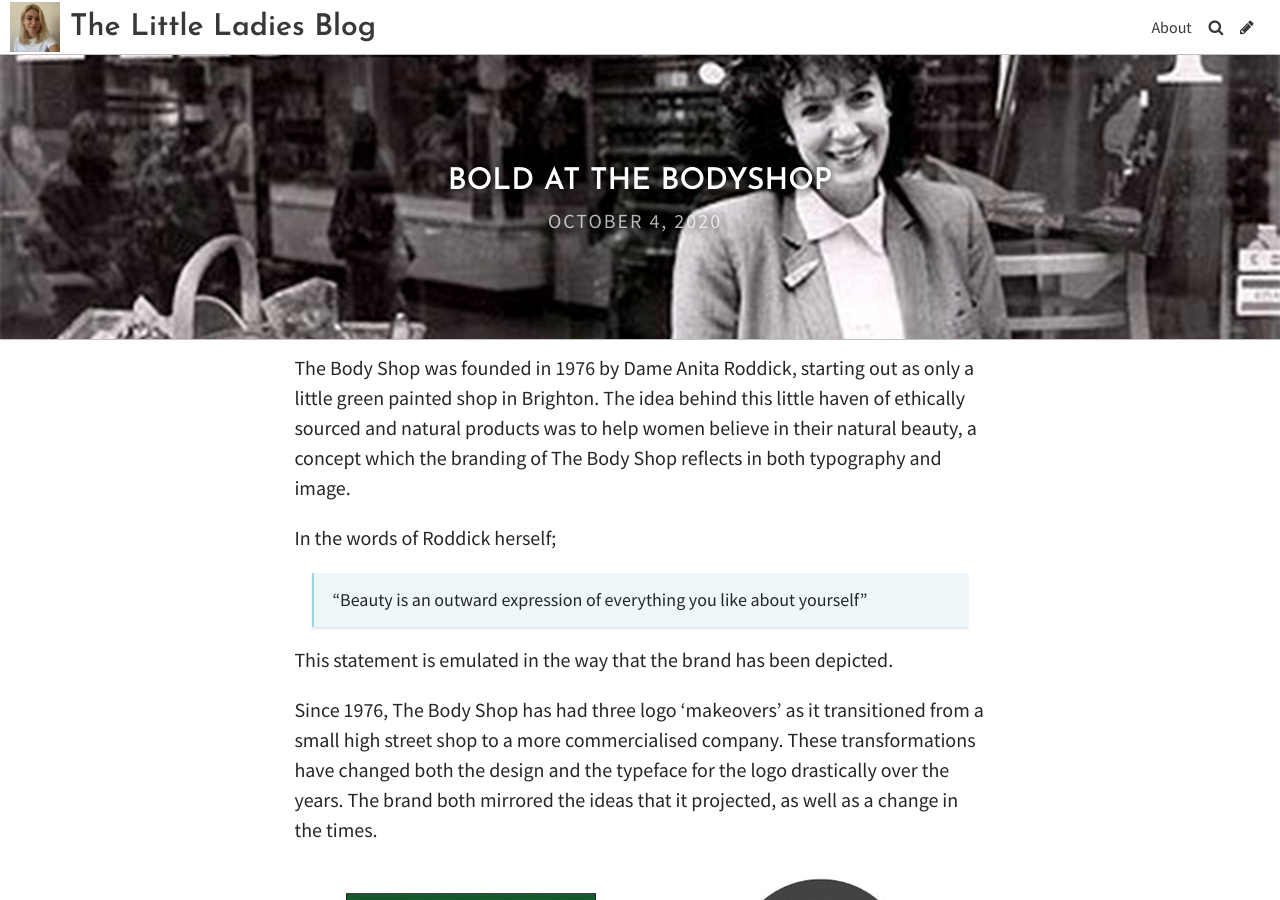
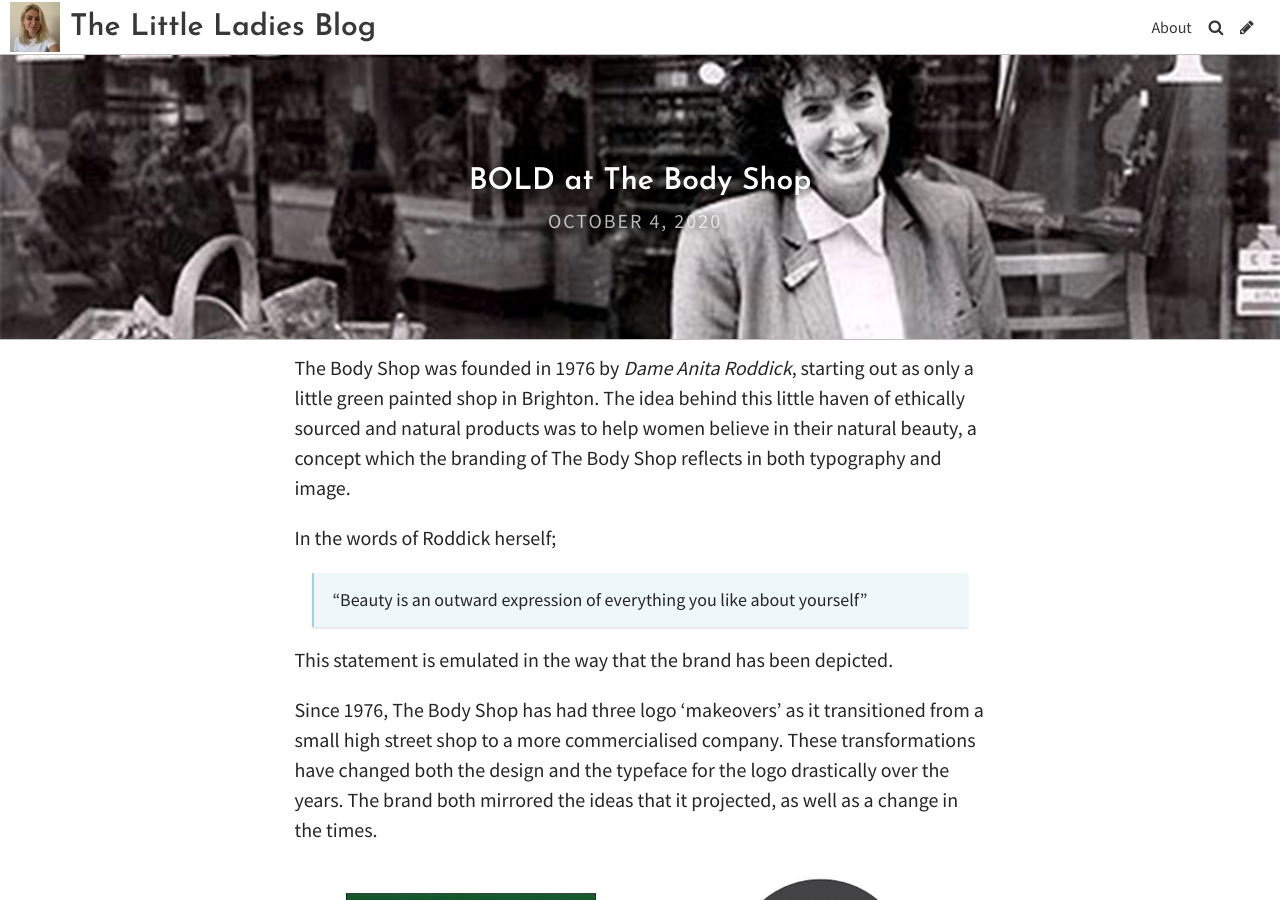
Before and after one commit to rebeccabadman1999/Bex-Badman-Blog, a Jekyll site: the page built from _posts/2020-10-04-bold-at-the-bodyshop.md, in a window 1280 px wide and 900 px high. Built offline with Jekyll 4.4.1, drawn with Linux system fonts in a browser that asks for light colours; some web fonts are replaced.

Commit message:
Update Post “2020-10-04-bold-at-the-bodyshop”

```diff
--- a/_posts/2020-10-04-bold-at-the-bodyshop.md
+++ b/_posts/2020-10-04-bold-at-the-bodyshop.md
@@ -1,6 +1,6 @@
 ---
 layout: post
-title: BOLD AT THE BODYSHOP
+title: BOLD at The Body Shop
 date: 2020-10-04T18:18:54.618Z
 header_feature_image: ../uploads/untitled-2-copy.png
 caption: A brand who has always supported women and the environment
@@ -8,7 +8,7 @@
   industry
 comments: true
 ---
-The Body Shop was founded in 1976 by Dame Anita Roddick, starting out as only a little green painted shop in Brighton. The idea behind this little haven of ethically sourced and natural products was to help women believe in their natural beauty, a concept which the branding of The Body Shop reflects in both typography and image.
+The Body Shop was founded in 1976 by *Dame Anita Roddick*, starting out as only a little green painted shop in Brighton. The idea behind this little haven of ethically sourced and natural products was to help women believe in their natural beauty, a concept which the branding of The Body Shop reflects in both typography and image.
 
 In the words of Roddick herself;
 
@@ -28,8 +28,6 @@
 
 Throughout the years The Body shop has not only managed to provide us with a reliable, caring brand, but it has also enabled us to see its values of inclusivity, collaboration and compassion through its clever branding. The foundation of this earthly, empowering brand is accentuated by the choice of type face in the evolution itself -- from an eccentric, somewhat elaborate font, demonstrating the brands natural beauty. To the more modern, 'everyday' font which incites the impression that this is a brand which is made for everyone, with no exclusion from the ability to be beautiful.
 
-
-
 \[1^] https://www.thebodyshop.com/en-gb/about-us/our-story/a/a00002
 
 \[2^] <https://www.theguardian.com/fashion/fashion-blog/2011/nov/21/brief-history-of-body-shop>
```
